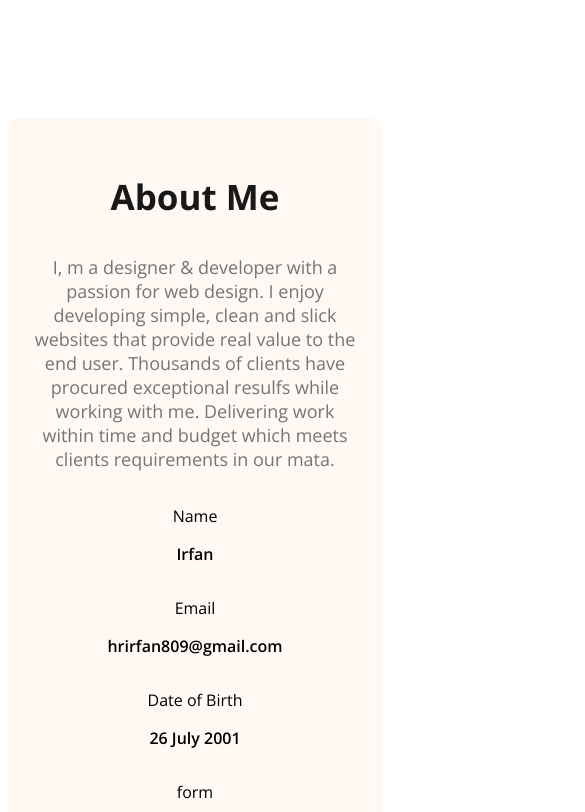
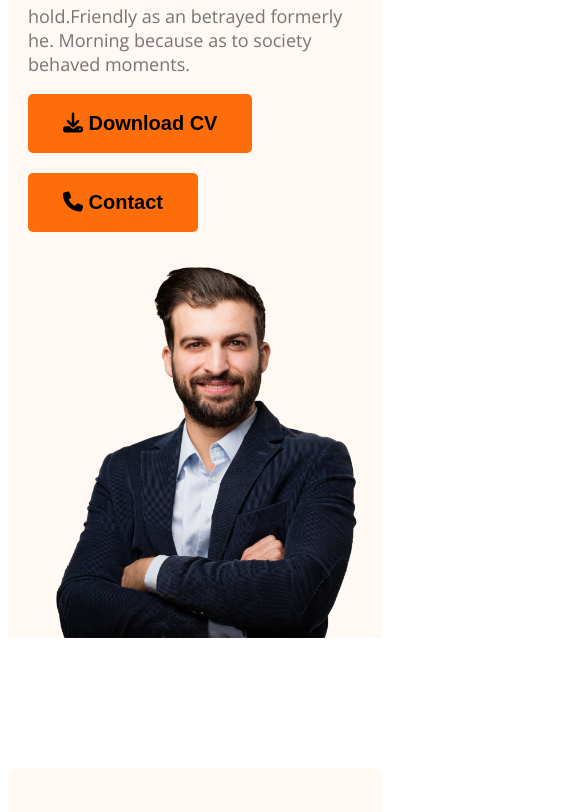
Before and after one commit to irfanweb308/web-dev-portfolio, a plain HTML site: page index.html in a window 390 px wide. Shown: the part 881-1693 px from the top of the page, 585 px wide, since content can reach past the window. Drawn offline with nearby package versions, Linux system fonts and the light colour scheme.

Commit message:
make responsive for banner and others

```diff
--- a/styles/portfolio.css
+++ b/styles/portfolio.css
@@ -219,10 +219,29 @@
 
    .skills-container,
    .resume-container,
+   .banner,
+   nav,
+   nav ul,
    footer,
    .about-items {
       flex-direction: column;
    }
+   .banner{
+      margin: 20px;
+   }
+   .header{
+      background-image: none;
+   }
+   .banner-profile-picture{
+      width: 100%;
+   }
+   nav ul{
+      gap: 20px;
+   }
+   .btn-primary{
+      margin-bottom: 20px;
+   }
+
 
    footer,
    .about {
```
